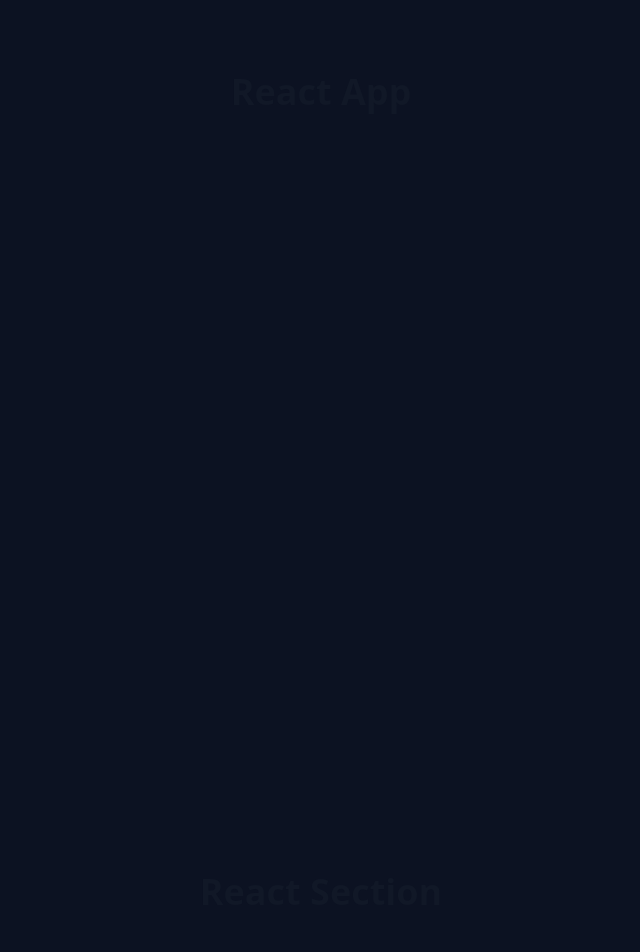
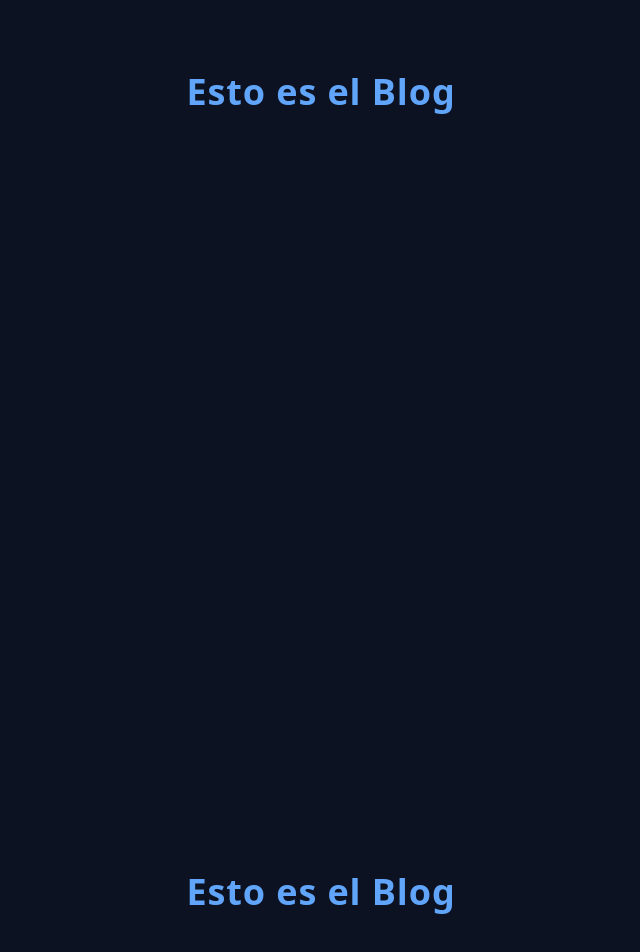
Before and after one commit to ImJars/Development-full-coding, a React (Vite) app: page /blog in a window 1280 px wide. Shown: the part 308-1260 px from the top of the page, without its empty margins (319-959 px from the left). Built offline with nearby package versions, Linux system fonts and the light colour scheme.

Commit message:
Add react-router-dom-example

```diff
--- a/src/App.jsx
+++ b/src/App.jsx
@@ -1,24 +1,23 @@
 import React from 'react'
 import Header from './components/header'
+import Home from './home'
+import Blog from './blog'
+import {
+  BrowserRouter,
+  Routes,
+  Route
+} from 'react-router-dom'
 
 function App() {
   return (
     <>
-      <Header />
-      <div
-        className='text-4xl text-gray-900 flex
-                  items-center justify-center h-screen
-                  w-full font-bold bg-primary'
-      >
-        React App
-      </div>
-      <div
-        className='text-4xl text-gray-900 flex
-                  items-center justify-center h-screen
-                  w-full font-bold bg-primary'
-      >
-        React Section
-      </div>
+      <BrowserRouter>
+        <Header />
+        <Routes>
+          <Route exact path='/' element={ <Home /> } />
+          <Route path='/blog' element={ <Blog /> } />
+        </Routes>
+      </BrowserRouter>
     </>
   )
 }
--- /dev/null
+++ b/src/blog.jsx
@@ -0,0 +1,28 @@
+import React from 'react'
+
+function Blog() {
+    return (
+        <>
+            <div
+                className='bg-primary flex justify-center items-center h-screen'
+            >
+                <h1
+                    className='text-4xl font-semibold tracking-wide text-text-blue'
+                >
+                    Esto es el Blog
+                </h1>
+            </div>
+            <div
+                className='bg-primary flex justify-center items-center h-screen'
+            >
+                <h1
+                    className='text-4xl font-semibold tracking-wide text-text-blue'
+                >
+                    Esto es el Blog
+                </h1>
+            </div>
+        </>
+    )
+}
+
+export default Blog
--- a/src/components/header-link.jsx
+++ b/src/components/header-link.jsx
@@ -1,14 +1,17 @@
 import React from 'react'
+import {
+    Link
+} from 'react-router-dom'
 
 function HeaderLink({ classNames, link, linkText }) {
     return (
         <>
-            <a
-                className={`${ classNames } text-md font-semibold tracking-wide`}
-                href={ link }
-            >
-                { linkText }
-            </a>
+                <Link
+                    to={ link }
+                    className={`${ classNames } text-md font-semibold tracking-wide`}
+                >
+                    { linkText }
+                </Link>
         </>
     )
 }
--- a/src/components/header.jsx
+++ b/src/components/header.jsx
@@ -45,32 +45,32 @@ function Header() {
                         </h1>
                         <HeaderLink
                             classNames={'text-text-purple hover:text-purple-300'}
-                            link={'#'}
+                            link={'/'}
                             linkText={'Projects'}
                         />
                         <HeaderLink
                             classNames={'text-text-purple hover:text-purple-300'}
-                            link={'#'}
+                            link={'/blog'}
                             linkText={'Blog'}
                         />
                         <HeaderLink
                             classNames={'text-text-blue hover:text-blue-300'}
-                            link={'#'}
+                            link={'/skills'}
                             linkText={'Skills & Tools'}
                         />
                         <HeaderLink
                             classNames={'text-text-blue hover:text-blue-300'}
-                            link={'#'}
+                            link={'/experience'}
                             linkText={'Experience'}
                         />
                         <HeaderLink
                             classNames={'text-text-blue hover:text-blue-300'}
-                            link={'#'}
+                            link={'/studio'}
                             linkText={'Studio'}
                         />
                         <HeaderLink
                             classNames={'text-text-blue hover:text-blue-300'}
-                            link={'#'}
+                            link={'/contact'}
                             linkText={'Contact'}
                         />
                     </div>
--- /dev/null
+++ b/src/home.jsx
@@ -0,0 +1,28 @@
+import React from 'react'
+
+function Home() {
+    return (
+        <>
+            <div
+                className='bg-primary flex justify-center items-center h-screen'
+            >
+                <h1
+                    className='text-4xl font-semibold tracking-wide text-text-blue'
+                >
+                    Esto es el Inicio
+                </h1>
+            </div>
+            <div
+                className='bg-primary flex justify-center items-center h-screen'
+            >
+                <h1
+                    className='text-4xl font-semibold tracking-wide text-text-blue'
+                >
+                    Esto es el Inicio
+                </h1>
+            </div>
+        </>
+    )
+}
+
+export default Home
```
